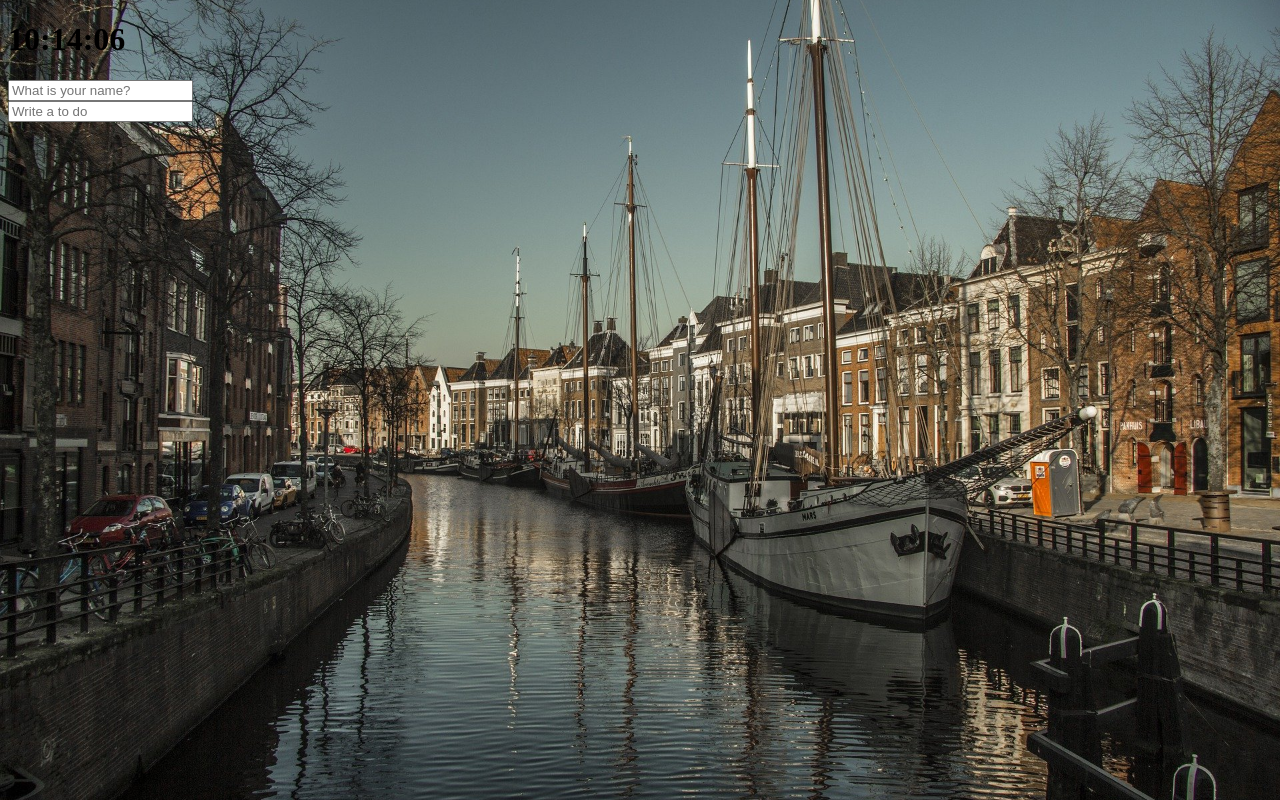
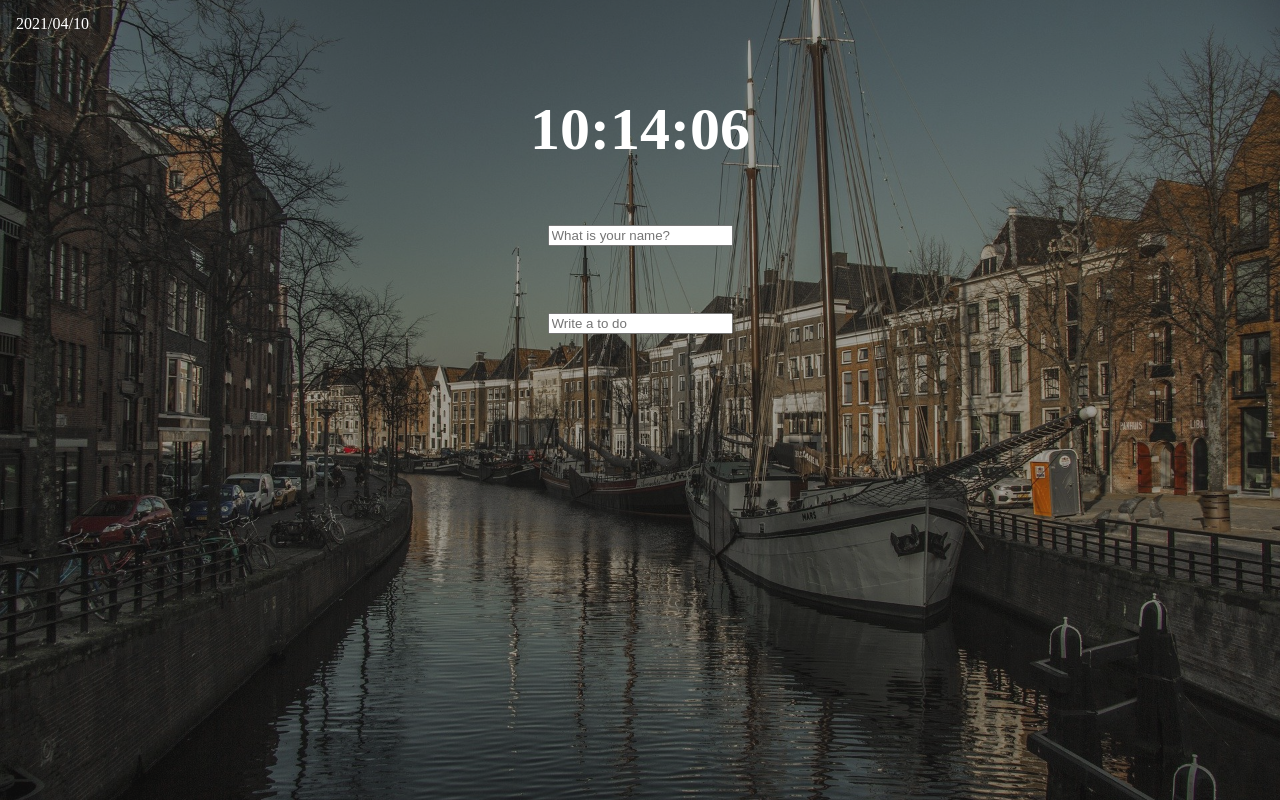
Before and after one commit to ridia13/Momontom2021, a plain HTML site: page index.html in a window 1280 px wide. Drawn offline with Linux system fonts and the light colour scheme.

Commit message:
HTML+CSS+JS: weather

```diff
--- a/clock.js
+++ b/clock.js
@@ -1,10 +1,10 @@
 'use strict';
-
+const todayDate = document.querySelector('.js-date');
 const clock = document.querySelector('.js-clock'),
   title = clock.querySelector('.js-title');
 
 
-function getTime() {
+  function getTime() {
   const date = new Date();
   const hour = date.getHours();
   const min = date.getMinutes();
@@ -12,10 +12,17 @@ function getTime() {
   title.innerText = `${hour < 10? `0${hour}` : `${hour}`}:${min < 10? `0${min}` : `${min}`}:${sec < 10? `0${sec}` : `${sec}`}`;
 }
 
-
+function getDate(){
+  const today = new Date();
+  const year = today.getFullYear();
+  const month = today.getMonth();
+  const date = today.getDate();
+  todayDate.innerText = `${year}/${month < 10? `0${month}` : `${month}`}/${date <10 ? `0${date}` : `${date}`}`;
+}
 
 
 function init() {
   setInterval(getTime, 1000);
+  getDate();
 }
 init();
--- a/index.html
+++ b/index.html
@@ -1,5 +1,6 @@
 <!DOCTYPE html>
 <html lang="en">
+
 <head>
   <meta charset="UTF-8">
   <meta http-equiv="X-UA-Compatible" content="IE=edge">
@@ -7,9 +8,15 @@
   <title>Momontom2021</title>
   <link rel="stylesheet" href="style.css">
 </head>
+
 <body>
+  <main>
+    <section class="date_weather">
+      <span class="js-date date"></span>
+      <span class="js-weather weather"></span>
+    </section>
     <div class="js-clock">
-    <h1 class="js-title">00:00:00</h1>
+      <h1 class="js-title title">00:00:00</h1>
     </div>
     <form class="js-form form">
       <input type="text" placeholder="What is your name?">
@@ -18,10 +25,13 @@
     <form class="js-toDoForm">
       <input type="text" placeholder="Write a to do">
     </form>
-  <ul class="js-toDoList"></ul>
+    <ul class="js-toDoList toDoList"></ul>
+  </main>
   <script src="clock.js"></script>
   <script src="greeting.js"></script>
   <script src="todo.js"></script>
   <script src="bg.js"></script>
+  <script src="weather.js"></script>
 </body>
+
 </html>
--- /dev/null
+++ b/reset.css
@@ -0,0 +1,133 @@
+/* http://meyerweb.com/eric/tools/css/reset/
+   v2.0 | 20110126
+   License: none (public domain)
+*/
+
+html,
+body,
+div,
+span,
+applet,
+object,
+iframe,
+h1,
+h2,
+h3,
+h4,
+h5,
+h6,
+p,
+blockquote,
+pre,
+a,
+abbr,
+acronym,
+address,
+big,
+cite,
+code,
+del,
+dfn,
+em,
+img,
+ins,
+kbd,
+q,
+s,
+samp,
+small,
+strike,
+strong,
+sub,
+sup,
+tt,
+var,
+b,
+u,
+i,
+center,
+dl,
+dt,
+dd,
+ol,
+ul,
+li,
+fieldset,
+form,
+label,
+legend,
+table,
+caption,
+tbody,
+tfoot,
+thead,
+tr,
+th,
+td,
+article,
+aside,
+canvas,
+details,
+embed,
+figure,
+figcaption,
+footer,
+header,
+hgroup,
+menu,
+nav,
+output,
+ruby,
+section,
+summary,
+time,
+mark,
+audio,
+video {
+  margin: 0;
+  padding: 0;
+  border: 0;
+  vertical-align: baseline;
+}
+
+/* HTML5 display-role reset for older browsers */
+article,
+aside,
+details,
+figcaption,
+figure,
+footer,
+header,
+hgroup,
+menu,
+nav,
+section {
+  display: block;
+}
+
+body {
+  line-height: 1;
+}
+
+ol,
+ul {
+  list-style: none;
+}
+
+blockquote,
+q {
+  quotes: none;
+}
+
+blockquote:before,
+blockquote:after,
+q:before,
+q:after {
+  content: '';
+  content: none;
+}
+
+table {
+  border-collapse: collapse;
+  border-spacing: 0;
+}
--- a/style.css
+++ b/style.css
@@ -1,9 +1,43 @@
+@import "reset.css";
+
+*{
+  box-sizing: border-box;
+}
+
 body{
   background-color: rgb(32, 31, 31);
+  color: #fff;
+}
+
+main{
+  height: 100vh;
+  display: flex;
+  flex-direction: column;
+  align-items: center;
+  justify-content: space-between;
+}
+
+.date_weather{
+  width: 100%;
+  display: flex;
+  justify-content: space-between;
+  margin-top: 16px;
+  padding: 0 16px;
+}
+
+.weather{
+  align-self: flex-end;
+  box-sizing: border-box;
+}
+
+.title{
+  /* margin-top: 50px; */
+  font-size: 60px;
 }
 
 .form,
 .greetings{
+  /* margin: 20px 0; */
   display: none;
 }
 
@@ -11,12 +45,26 @@ body{
   display: block;
 }
 
+.toDoList{
+  width: 100%;
+  height: 50vh;
+  /* margin-top: 20px; */
+  padding: 0 20px;
+  display: flex;
+  flex-direction: column;
+  flex-wrap: wrap;
+}
+.toDoList li{
+  margin-bottom: 8px;
+  /* width: 50%; */
+}
+
 @keyframes fadeIn {
   from{
     opacity: 0;
   }
   to{
-    opacity: 1;
+    opacity: .6;
   }
 }
 
@@ -27,6 +75,5 @@ body{
   width: 100%;
   height: 100%;
   z-index: -1;
-  animation: fadeIn .5s linear;
-  background-size: contain;
+  animation: fadeIn .5s linear forwards;
 }
--- a/todo.js
+++ b/todo.js
@@ -18,7 +18,6 @@ function delToDos(event) {
     });
   toDos = cleanToDos;
   saveToDos();
-  console.log(toDos);
 }
 
 function saveToDos() {
@@ -42,7 +41,6 @@ function paintToDo(text) {
     text: text
   };
   toDos.push(toDoObj);
-  console.log(toDoObj);
   saveToDos();
 }
 
--- /dev/null
+++ b/weather.js
@@ -0,0 +1,57 @@
+'use strict';
+
+const weather = document.querySelector('.js-weather');
+const API_KEY = "8ce1e0dd6fbb3c60a79b1eaa7a4f9941";
+const GEO_LS = 'geo';
+
+function saveCoords(location) {
+  localStorage.setItem(GEO_LS, JSON.stringify(location));
+}
+
+function getWeather(lat, lon) {
+  fetch(
+    `http://api.openweathermap.org/data/2.5/weather?lat=${lat}&lon=${lon}&appid=${API_KEY}&units=metric`
+    ).then(function(response){
+      return response.json();
+    }).then(function(json){
+      // console.log(json.weather[0].main);
+      const temp = json.main.temp;
+      const name = json.name;
+      const main = json.weather[0].main;
+      weather.innerText = `${temp}° ${main}`;
+    })
+}
+
+function successGeo(position) {
+  const latitude = position.coords.latitude;
+  const longitude = position.coords.longitude;
+  const location = {
+    latitude,
+    longitude
+  }
+  saveCoords(location);
+  getWeather(latitude, longitude);
+}
+
+function errorGeo() {
+  console.log(`error!!`);
+}
+
+function getGeo() {
+  navigator.geolocation.getCurrentPosition(successGeo, errorGeo);
+}
+
+function loadGeo() {
+  const loadedCoords = localStorage.getItem(GEO_LS);
+  if (loadedCoords === null) {
+    getGeo();
+  } else {
+    const parsedCoords = JSON.parse(loadedCoords);
+    getWeather(parsedCoords.latitude, parsedCoords.longitude);
+  }
+}
+
+function init() {
+  loadGeo();
+}
+init();
```
Lines whose indentation alone changed are shown as unchanged.
